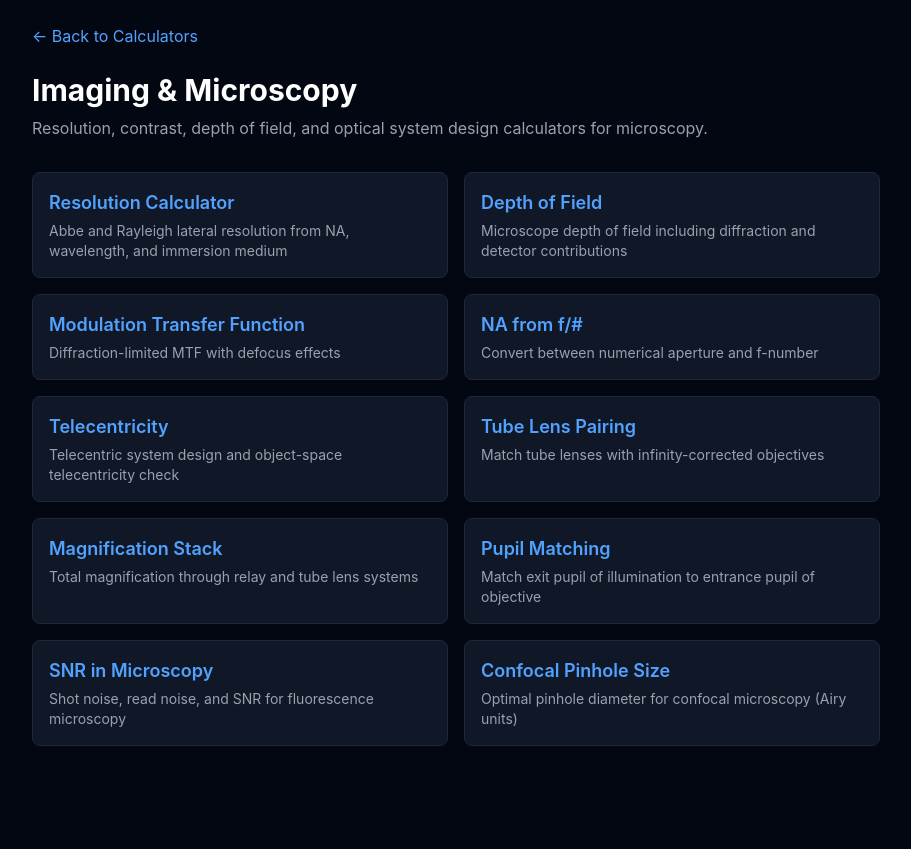
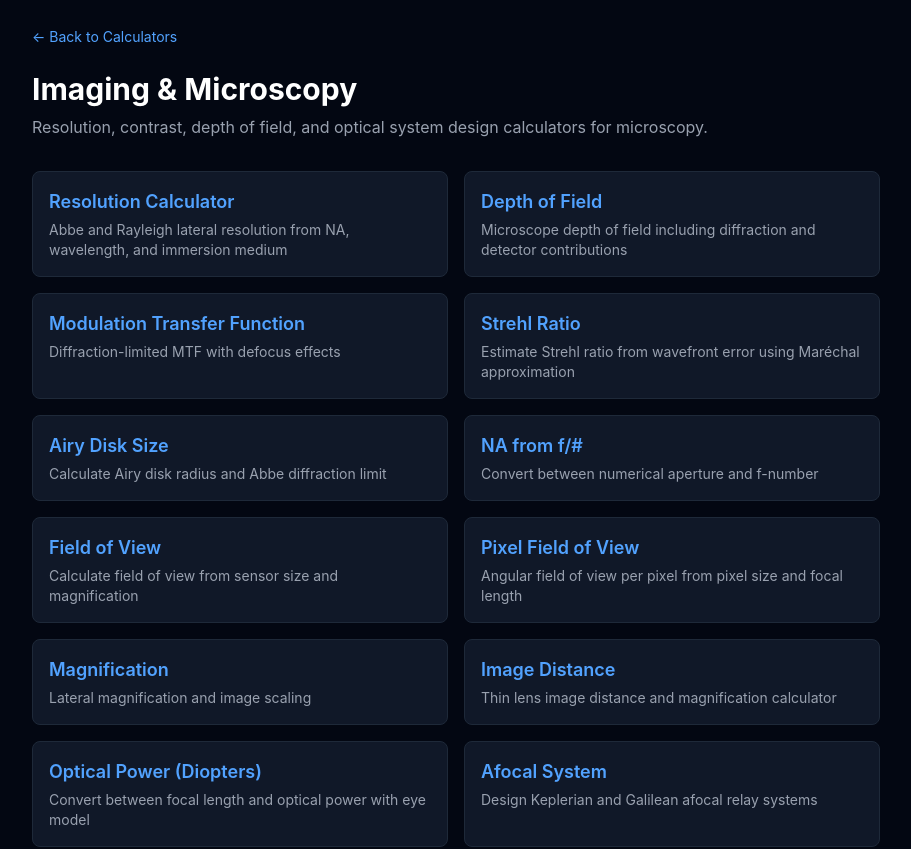
Before and after one commit to Lazfiz/photonics-calculators, a Next.js app: page /imaging in a window 1280 px wide. Shown: the top 849 px of the page, without its empty margins (184-1095 px from the left). Before the commit the page ends 800 px from the top, so only its background shows below. Built offline with nearby package versions, Linux system fonts and the light colour scheme.

Commit message:
Add more calculators and fixes

```diff
--- a/src/app/fiber-optics/connector-return/page.tsx
+++ b/src/app/fiber-optics/connector-return/page.tsx
@@ -42,7 +42,7 @@ export default function ConnectorReturnLossPage() {
     const lossAngle = angles.map(theta => {
       const thetaRad = (theta * Math.PI) / 180;
       const w = coreRadius; // mode field radius approximation
-      return -10 * Math.log10(Math.exp(-(Math.PI * n1 * w * thetaRad * 1000 / wavelength) ** 2));
+      return -10 * Math.log10(Math.exp(-((Math.PI * n1 * w * thetaRad * 1000 / wavelength) ** 2)));
     });
 
     return [
@@ -55,11 +55,11 @@ export default function ConnectorReturnLossPage() {
   const insertionLossFresnel = -10 * Math.log10(1 - rFresnel * rFresnel);
 
   // Lateral offset loss
-  const latLoss = -10 * Math.log10(Math.exp(-2 * (lateralOffset / coreRadius) ** 2));
+  const latLoss = -10 * Math.log10(Math.exp(-((lateralOffset / coreRadius) ** 2) * 2));
 
   // Angular misalignment loss
   const thetaRad = (angMisalign * Math.PI) / 180;
-  const angLoss = -10 * Math.log10(Math.exp(-(Math.PI * n1 * coreRadius * thetaRad * 1000 / wavelength) ** 2));
+  const angLoss = -10 * Math.log10(Math.exp(-((Math.PI * n1 * coreRadius * thetaRad * 1000 / wavelength) ** 2)));
 
   // Gap phase
   const gapPhase = (4 * Math.PI * n2 * gapNm) / wavelength;
--- a/src/app/fiber-optics/dispersion-comp/page.tsx
+++ b/src/app/fiber-optics/dispersion-comp/page.tsx
@@ -70,7 +70,7 @@ export default function DispersionCompPage() {
       <div className="bg-gray-900 rounded p-4 mb-6 space-y-1">
         <p className="text-gray-300">Total dispersion = <span className="text-blue-400 font-mono">{totalDispersion.toFixed(1)} ps/nm</span></p>
         <p className="text-gray-300">Pulse broadening = <span className="text-blue-400 font-mono">{pulseBroadening.toFixed(1)} ps</span></p>
-        <p className="text-gray-300">Max bit rate (NRZ) = <span className={isLlimited ? "text-red-400" : "text-green-400"} className="font-mono">{maxBitRate.toFixed(2)} Gbps</span></p>
+        <p className="text-gray-300">Max bit rate (NRZ) = <span className={`font-mono ${isLlimited ? "text-red-400" : "text-green-400"}`}>{maxBitRate.toFixed(2)} Gbps</span></p>
         <p className="text-gray-300">Dispersion-limited? <span className={isLlimited ? "text-red-400" : "text-green-400"}>{isLlimited ? "YES" : "NO"}</span></p>
         <hr className="border-gray-700 my-2" />
         <p className="text-gray-300">Required DCF length = <span className="text-yellow-400 font-mono">{requiredDCF.toFixed(1)} km</span></p>
--- a/src/app/imaging/page.tsx
+++ b/src/app/imaging/page.tsx
@@ -6,19 +6,25 @@ const calculators = [
   { name: "Resolution Calculator", href: "/imaging/resolution", desc: "Abbe and Rayleigh lateral resolution from NA, wavelength, and immersion medium" },
   { name: "Depth of Field", href: "/imaging/dof", desc: "Microscope depth of field including diffraction and detector contributions" },
   { name: "Modulation Transfer Function", href: "/imaging/mtf", desc: "Diffraction-limited MTF with defocus effects" },
-  { name: "NA from f/#", href: "/imaging/na-from-fnumber", desc: "Convert between numerical aperture and f-number" },
+  { name: "Strehl Ratio", href: "/imaging/strehl-ratio", desc: "Estimate Strehl ratio from wavefront error using Maréchal approximation" },
+  { name: "Airy Disk Size", href: "/imaging/airy-disk", desc: "Calculate Airy disk radius and Abbe diffraction limit" },
+  { name: "NA from f/#", href: "/imaging/na-fnumber", desc: "Convert between numerical aperture and f-number" },
+  { name: "Field of View", href: "/imaging/fov-calculator", desc: "Calculate field of view from sensor size and magnification" },
+  { name: "Pixel Field of View", href: "/imaging/pixel-fov", desc: "Angular field of view per pixel from pixel size and focal length" },
+  { name: "Magnification", href: "/imaging/magnification", desc: "Lateral magnification and image scaling" },
+  { name: "Image Distance", href: "/imaging/image-distance", desc: "Thin lens image distance and magnification calculator" },
+  { name: "Optical Power (Diopters)", href: "/imaging/optical-power", desc: "Convert between focal length and optical power with eye model" },
+  { name: "Afocal System", href: "/imaging/afocal", desc: "Design Keplerian and Galilean afocal relay systems" },
   { name: "Telecentricity", href: "/imaging/telecentricity", desc: "Telecentric system design and object-space telecentricity check" },
-  { name: "Tube Lens Pairing", href: "/imaging/tube-lens", desc: "Match tube lenses with infinity-corrected objectives" },
-  { name: "Magnification Stack", href: "/imaging/magnification-stack", desc: "Total magnification through relay and tube lens systems" },
+  { name: "Working Distance", href: "/imaging/working-distance", desc: "Calculate working distance from focal length and extension" },
   { name: "Pupil Matching", href: "/imaging/pupil-matching", desc: "Match exit pupil of illumination to entrance pupil of objective" },
-  { name: "SNR in Microscopy", href: "/imaging/snr", desc: "Shot noise, read noise, and SNR for fluorescence microscopy" },
-  { name: "Confocal Pinhole Size", href: "/imaging/confocal-pinhole", desc: "Optimal pinhole diameter for confocal microscopy (Airy units)" },
+  { name: "Confocal Pinhole Size", href: "/imaging/confocal-pin-hole", desc: "Optimal pinhole diameter for confocal microscopy (Airy units)" },
 ];
 
 export default function ImagingPage() {
   return (
     <div className="min-h-screen bg-gray-950 text-white p-6 max-w-4xl mx-auto">
-      <Link href="/" className="text-blue-400 hover:underline mb-6 inline-block">← Back to Calculators</Link>
+      <Link href="/" className="text-blue-400 hover:text-blue-300 text-sm mb-6 inline-block">← Back to Calculators</Link>
       <h1 className="text-3xl font-bold mb-2">Imaging &amp; Microscopy</h1>
       <p className="text-gray-400 mb-8">Resolution, contrast, depth of field, and optical system design calculators for microscopy.</p>
       <div className="grid gap-4 sm:grid-cols-2">
--- a/src/app/polarization/page.tsx
+++ b/src/app/polarization/page.tsx
@@ -4,8 +4,17 @@ import Link from "next/link";
 
 const calculators = [
   { name: "Stokes Parameters", href: "/polarization/stokes", desc: "Describe polarization state from intensity measurements" },
+  { name: "Jones Calculus", href: "/polarization/jones-calculus", desc: "Matrix formalism for polarized light propagation" },
+  { name: "Jones Matrix Chain", href: "/polarization/jones-chain", desc: "Chain multiple Jones matrices and visualize polarization transformation" },
+  { name: "Mueller Matrix Calculator", href: "/polarization/mueller-matrix", desc: "Chain optical elements using Mueller matrices and compute output Stokes vector" },
+  { name: "Poincaré Sphere", href: "/polarization/poincare-sphere", desc: "Visualize polarization states on the Poincaré sphere" },
   { name: "Birefringence", href: "/polarization/birefringence", desc: "Ordinary & extraordinary refractive indices, phase retardation" },
-  { name: "Jones Calculus", href: "/polarization/jones-calculus", desc: "Matrix formalism for polarized light propagation" },
+  { name: "Waveplate Order", href: "/polarization/waveplate-order", desc: "Design zero-order and multi-order waveplates" },
+  { name: "Waveplate Thickness", href: "/polarization/waveplate-thickness", desc: "Calculate required crystal thickness for waveplates" },
+  { name: "Retarder Design", href: "/polarization/retarder", desc: "Design waveplate retarders and visualize transformation on Poincaré sphere" },
+  { name: "Extinction Ratio", href: "/polarization/extinction-ratio", desc: "Polarizer contrast and transmission analysis" },
+  { name: "Polarizer Extinction", href: "/polarization/polarizer-extinction", desc: "Extinction ratio, Malus's law, and cascaded polarizer performance" },
+  { name: "PMD", href: "/polarization/pmd", desc: "Polarization mode dispersion in optical fibers" },
 ];
 
 export default function PolarizationPage() {
--- a/src/app/wave-optics/mode-matching/page.tsx
+++ b/src/app/wave-optics/mode-matching/page.tsx
@@ -146,9 +146,8 @@ export default function ModeMatchingPage() {
     });
 
     const markers = solutions.map(s => ({
-      x: [s.f], y: [s.overlap], type: "scatter" as const, mode: "markers+text" as const,
+      x: [s.f], y: [s.overlap], type: "scatter" as const, mode: "markers" as const,
       name: `f=${s.f.toFixed(1)}mm`, marker: { color: "#facc15", size: 12 },
-      text: [s.f.toFixed(1)], textposition: "top center" as const,
     }));
 
     return [
```
Also changed, not shown: 1 other file (tests, documents, lock files or other folders).
